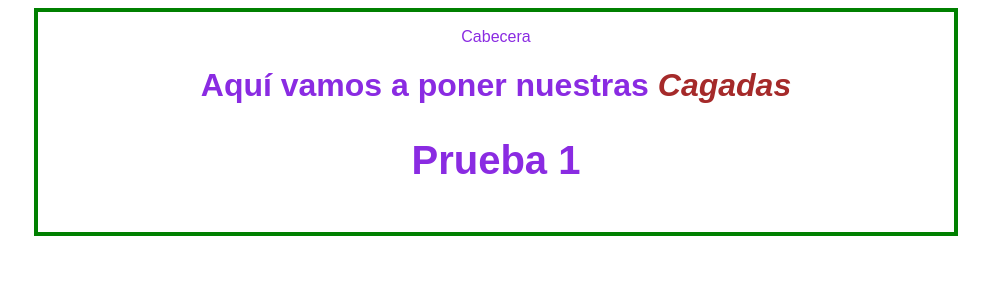
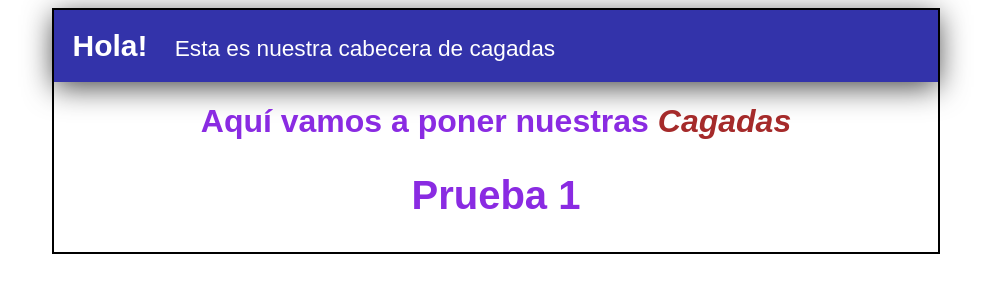
Before and after one commit to ALMNET/simpleWebNiceThings, a plain HTML site: page index.html in a window 1280 px wide. Shown: the whole page, without its empty margins (144-1135 px from the left). Drawn offline with Linux system fonts and the light colour scheme.

Commit message:
Cabecera basica lista

```diff
--- a/css/Styles.css
+++ b/css/Styles.css
@@ -9,9 +9,9 @@ body {
 #container
 {
     width: 70%;
-    padding: 1em;
+    padding: 0em;
     text-align: center;
-    border: 4px solid green;
+    border: 2px solid black;
     margin: 0 auto;
 }
 
@@ -19,3 +19,23 @@ body {
 {
     font-size: 40px;
 }
+
+#cabecera
+{
+    background-color: #33A;
+    box-shadow: 0px 5px 30px 0px rgba(0,0,0,0.74);
+    color: white;
+    margin: 0;
+    padding: 0.5cm;
+    font-size: 30px;
+    text-align: left;
+    font-weight: bold;
+}
+
+#cabecera #Extra
+{
+    padding: 0 0 0 0.5cm;
+    font-weight: normal;
+    font-size: 0.6cm;
+
+}
--- a/index.html
+++ b/index.html
@@ -11,12 +11,12 @@
     <div id="container">
 
         <div id="cabecera">
-            Cabecera
+            Hola! <span id="Extra">Esta es nuestra cabecera de cagadas</span>
         </div>
 
         <div id="post">
             <h1>Aquí vamos a poner nuestras
-                <span style="color: brown; font-style: italic;">Cagadas</span>
+                <span style="color: brown; font-style: italic; font-weight: bold;">Cagadas</span>
             </h1>
 
         <h2>Prueba 1</h2>
```
